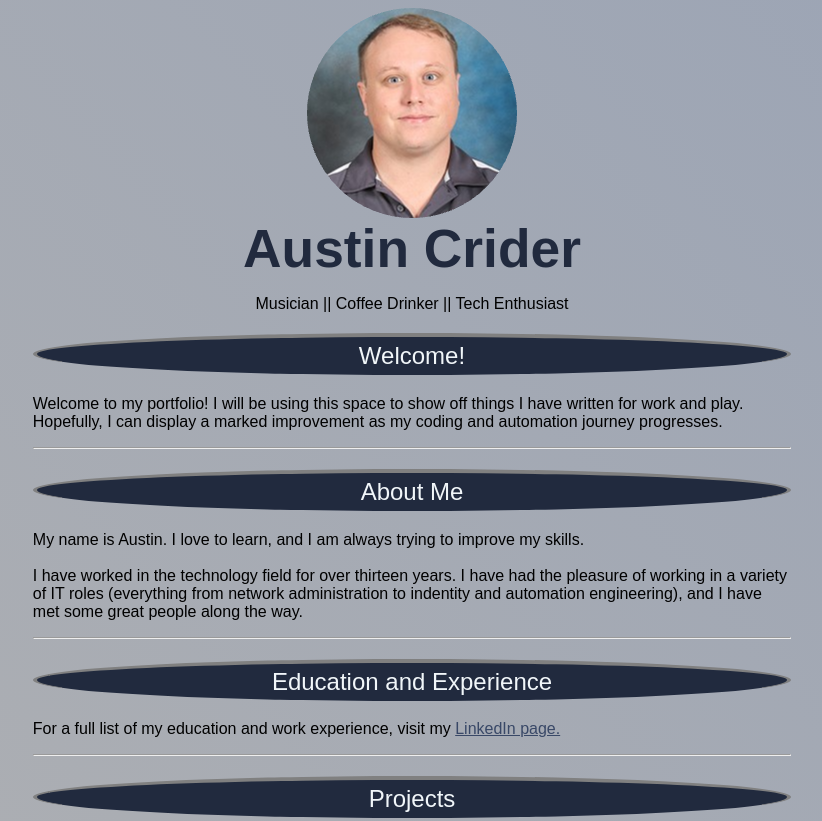
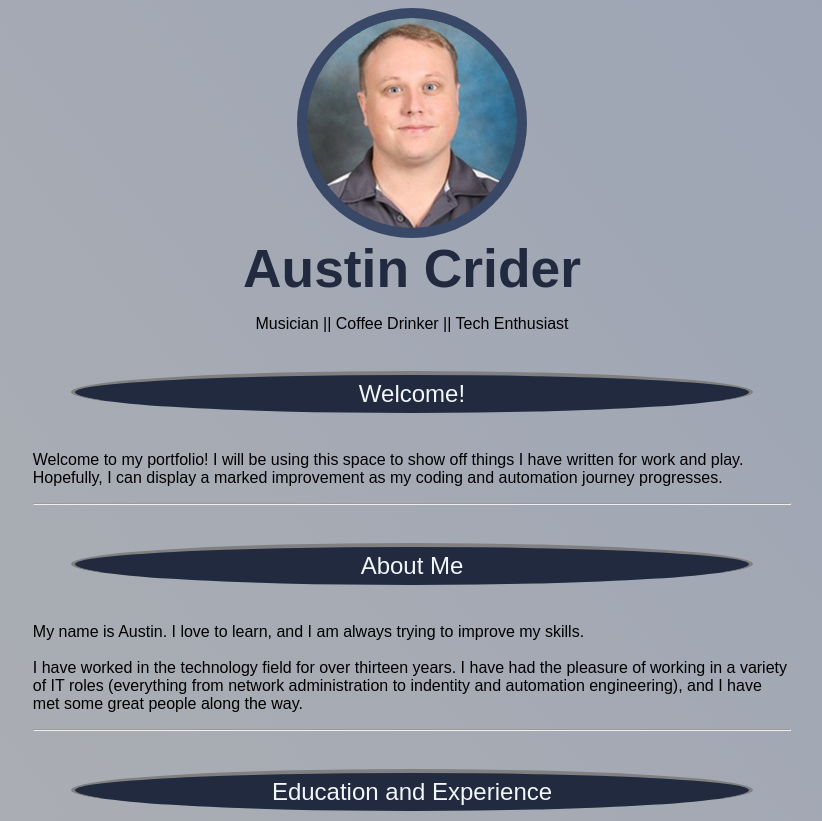
Before and after one commit to austincrider/webportfolio, a plain HTML site: page index.html in a window 1280 px wide. Shown: the top 821 px of the page, without its empty margins (228-1050 px from the left). Drawn offline with Linux system fonts and the light colour scheme; a web font is replaced by a local one.

Commit message:
small CSS changes

```diff
--- a/styles/main.css
+++ b/styles/main.css
@@ -17,6 +17,7 @@ h2 {
     padding: 5px;
     text-align: center;
     border-radius: 50%;
+    margin: 5%;
 }
 h3 {
 }
@@ -24,6 +25,9 @@ img {
     display: block;
     margin-left: auto;
     margin-right: auto;
+    background-color: #394867;
+    padding: 10px;
+    border-radius: 50%;
 }
 footer {
     text-align: center;
@@ -42,6 +46,7 @@ ul {
 }
 div {
     margin: 0% 20%;
+    position: relative;
 }
 .strikeThrough {
     text-decoration: line-through;
```
